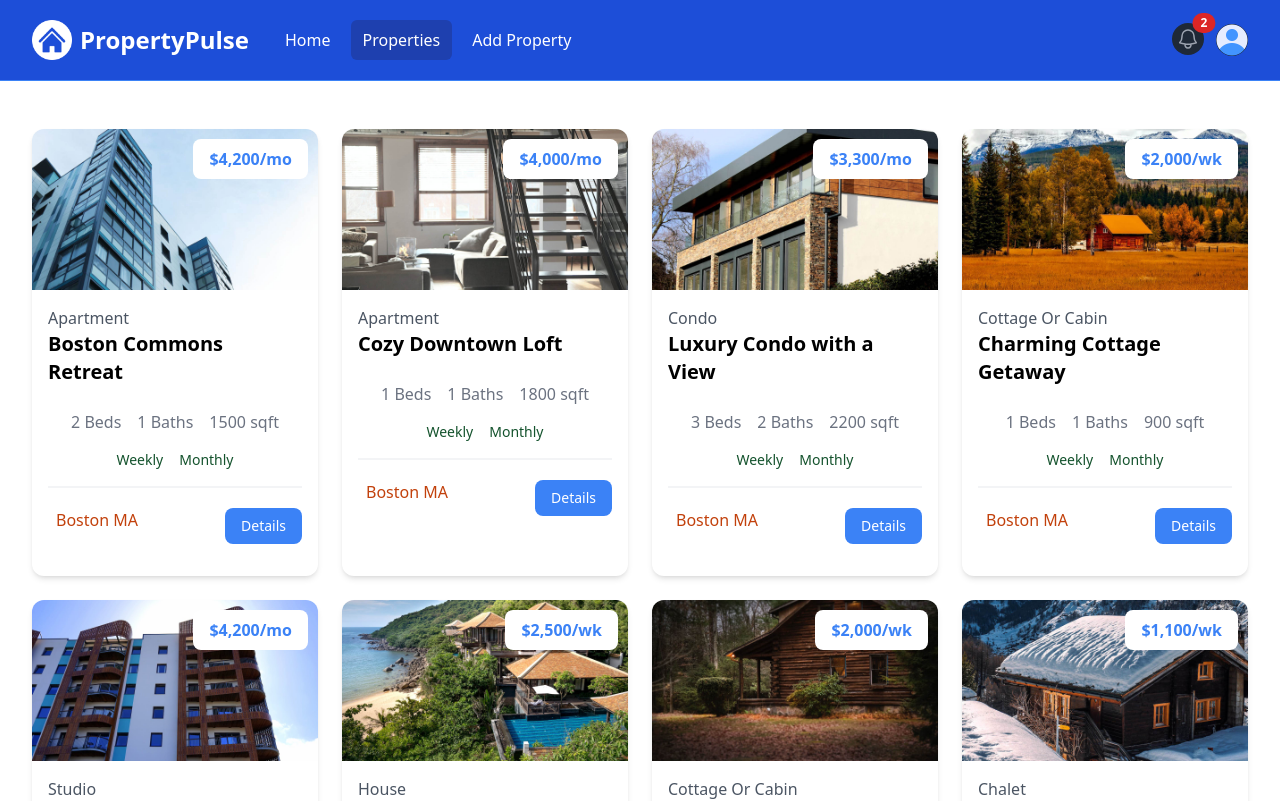
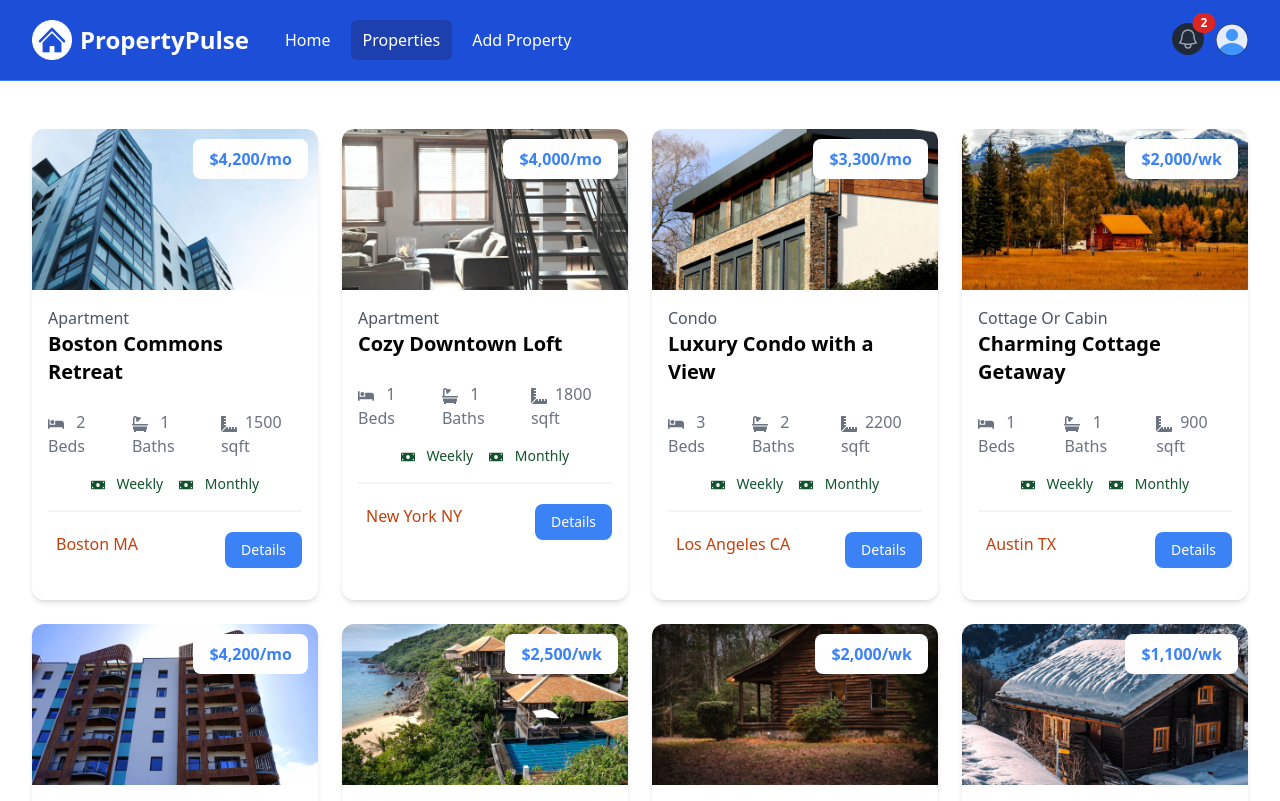
Before and after one commit to RomanDaru/property-pulse, a Next.js app: page /properties in a window 1280 px wide. Shown: the top 801 px of the page. Built offline with nearby package versions, Linux system fonts and the light colour scheme.

Commit message:
Added React-Icons for beds,baths,sqf,money, updated location.city and state

```diff
--- a/components/PropertyCard.jsx
+++ b/components/PropertyCard.jsx
@@ -1,6 +1,7 @@
 import React from "react";
 import Image from "next/image";
 import Link from "next/link";
+import { FaBed, FaBath, FaRulerCombined, FaMoneyBill } from "react-icons/fa";
 
 const PropertyCard = ({ property }) => {
   const getRateDisplay = () => {
@@ -35,15 +36,15 @@ const PropertyCard = ({ property }) => {
 
         <div className='flex justify-center gap-4 text-gray-500 mb-4'>
           <p>
-            <i className='fa-solid fa-bed'></i> {property.beds} {""}
+            <FaBed className='inline mr-2' /> {property.beds} {""}
             <span className='md:hidden lg:inline'>Beds</span>
           </p>
           <p>
-            <i className='fa-solid fa-bath'></i> {property.baths} {""}
+            <FaBath className='inline mr-2' /> {property.baths} {""}
             <span className='md:hidden lg:inline'>Baths</span>
           </p>
           <p>
-            <i className='fa-solid fa-ruler-combined'></i>
+            <FaRulerCombined className='inline mr-2' />
             {property.square_feet}{" "}
             <span className='md:hidden lg:inline'>sqft</span>
           </p>
@@ -51,10 +52,10 @@ const PropertyCard = ({ property }) => {
 
         <div className='flex justify-center gap-4 text-green-900 text-sm mb-4'>
           <p>
-            <i className='fa-solid fa-money-bill'></i> Weekly
+            <FaMoneyBill className='inline mr-2' /> Weekly
           </p>
           <p>
-            <i className='fa-solid fa-money-bill'></i> Monthly
+            <FaMoneyBill className='inline mr-2' /> Monthly
           </p>
         </div>
 
@@ -63,7 +64,10 @@ const PropertyCard = ({ property }) => {
         <div className='flex flex-col lg:flex-row justify-between mb-4'>
           <div className='flex align-middle gap-2 mb-4 lg:mb-0'>
             <i className='fa-solid fa-location-dot text-lg text-orange-700'></i>
-            <span className='text-orange-700'> Boston MA </span>
+            <span className='text-orange-700'>
+              {" "}
+              {property.location.city} {property.location.state}{" "}
+            </span>
           </div>
           <a
             href='property.html'
```
